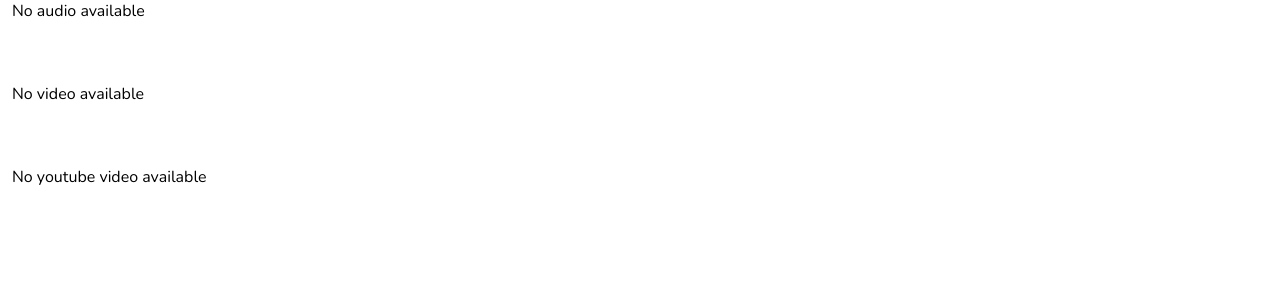
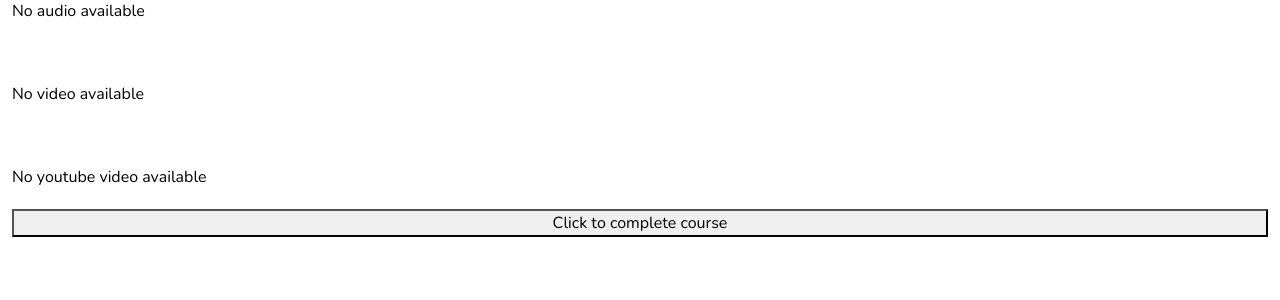
Before and after one commit to Kjeff24/Code-Train-Private, a Django app: page /course_page/programme/4/resource in a window 1280 px wide. Shown: the part 363-663 px from the top of the page. Run offline with Django 4.2, Linux system fonts and the light colour scheme; a user stored in the database is signed in; data comes from the database, SQL or seed files in the repository; some libraries are stand-ins or nearby versions.

Commit message:
created a new model UserCourse

```diff
--- a/course/admin.py
+++ b/course/admin.py
@@ -1,6 +1,7 @@
 from django.contrib import admin
-from .models import Course, Resource
+from .models import Course, Resource, UserCourse
 
 # Register your models here.
 admin.site.register(Course)
 admin.site.register(Resource)
+admin.site.register(UserCourse)
--- a/course/models.py
+++ b/course/models.py
@@ -1,5 +1,5 @@
 from django.db import models
-
+from myapp.models import User
 # Create your models here.
 class Course(models.Model):
     title = models.CharField(max_length=255, unique=True)
@@ -11,7 +11,6 @@ class Course(models.Model):
     requirements = models.TextField()  # Storing requirements as comma-separated values
     curriculum = models.TextField()
     compiler = models.TextField(null=True, blank=True)# Storing curriculum as comma-separated values
-    course_completed = models.BooleanField(default=False)
 
     def __str__(self):
         return self.title
@@ -38,3 +37,12 @@ class Resource(models.Model):
 
     def __str__(self):
         return f"{self.name}-{self.course}-{self.file_type}"
+
+
+class UserCourse(models.Model):
+    user = models.ForeignKey(User, on_delete=models.CASCADE)
+    course = models.ForeignKey(Course, on_delete=models.CASCADE)
+    course_completed = models.BooleanField(default=False)
+
+    def __str__(self):
+        return f"{self.user} - {self.course.title}"
--- a/course/templates/course_page/course_page.html
+++ b/course/templates/course_page/course_page.html
@@ -3,7 +3,7 @@
   <div class="d-flex flex-column flex-md-row mt-3 gap-2 justify-content-between align-items-center">
     {% if courses %}
     {% for course in courses %}
-    <a href="{% url 'programme-page' course.id %}" class="course-link">
+    <a href="{% url 'resource-page' course.id %}" class="course-link">
     <div class="pro">
         {% if course.course_image %}
         <img src="{{course.course_image.url}}" alt="product 1" />
--- a/course/templates/course_page/programme.html
+++ b/course/templates/course_page/programme.html
@@ -35,7 +35,7 @@
     {{course.compiler | safe }}
   </div>
 </div>
-{% if not course.course_completed %}
+{% if not course_completed %}
 <form method="post">
   {% csrf_token %}
   <button class="float-end" type="submit">Click to  complete course</button>
--- a/course/templates/course_page/resource.html
+++ b/course/templates/course_page/resource.html
@@ -1,20 +1,35 @@
 {% extends "course_programme.html" %} {% load static %} {% block content %}
 <div class="container-fluid py-3 mx-auto">
   <h3 class="fw-bold text-center">RESOURCES</h3>
-    <form class="d-flex flex-row" action="{% url 'resource-page' course.id %}" method="GET">
-        <input class="form-control me-2" type="search" placeholder="Search" name="q" aria-label="Search">
+  <form
+    class="d-flex flex-row"
+    action="{% url 'resource-page' course.id %}"
+    method="GET"
+  >
+    <input
+      class="form-control me-2"
+      type="search"
+      placeholder="Search"
+      name="q"
+      aria-label="Search"
+    />
     <button class="btn btn-primary" type="submit">Search</button>
   </form>
   {% include 'course_page/resource_pages/pdf.html' %}
-    <br>
+  <br />
   {% include 'course_page/resource_pages/image.html' %}
-    <br>
+  <br />
   {% include 'course_page/resource_pages/audio.html' %}
-    <br>
+  <br />
   {% include 'course_page/resource_pages/video.html' %}
-    <br>
+  <br />
   {% include 'course_page/resource_pages/youtube_link.html' %}
   <!-- <div class="float-end">Float end on all viewport sizes</div><br> -->
-
+  {% if not course_completed %}
+  <form method="post">
+    {% csrf_token %}
+    <button class="float-end" type="submit">Click to complete course</button>
+  </form>
+  {% endif %}
 </div>
 {% endblock %}
--- a/course/views.py
+++ b/course/views.py
@@ -1,5 +1,5 @@
 from django.shortcuts import render, redirect
-from .models import Course, Resource
+from .models import Course, Resource, UserCourse
 import json
 from django.db.models import Q
 from django.http import StreamingHttpResponse
@@ -50,10 +50,12 @@ def programme(request, pk):
     q = request.GET.get('q', '')
     page = "programme_page"
     course = Course.objects.get(pk=pk)
+    user_course, created = UserCourse.objects.get_or_create(user=request.user, course=course)
 
     if request.method == 'POST':
-        course.course_completed = True
-        course.save()
+        # Set the 'course_completed' field to True
+        user_course.course_completed = True
+        user_course.save()
         return redirect('main-view', pk2=course.id)
 
     curriculum_list = json.loads(course.curriculum.replace("'", "\""))
@@ -64,6 +66,7 @@ def programme(request, pk):
         'course':course,
         'curriculum_list': curriculum_list,
         'requirement_list': requirement_list,
+        'course_completed': user_course.course_completed,
         }
     return render(request, 'course_page/programme.html', context)
 
@@ -71,6 +74,14 @@ def programme(request, pk):
 def resourcePage(request, pk):
     q = request.GET.get('q', '')
     course = Course.objects.get(pk=pk)
+    user_course, created = UserCourse.objects.get_or_create(user=request.user, course=course)
+
+    if request.method == 'POST':
+        # Set the 'course_completed' field to True
+        user_course.course_completed = True
+        user_course.save()
+        return redirect('main-view', pk2=course.id)
+
     files_by_type = {
         'pdf': 'pdf_files',
         'image': 'image_files',
@@ -95,7 +106,9 @@ def resourcePage(request, pk):
 
     context = {
         'course':course,
-        **resources,}
+        **resources,
+        'course_completed': user_course.course_completed,
+        }
     return render(request, 'course_page/resource.html', context)
 
 # Preview pdf
--- a/quiz/templates/quiz/main.html
+++ b/quiz/templates/quiz/main.html
@@ -32,7 +32,7 @@ home
 
 <div class="h1">Quiz List</div>
 <hr>
-{% if course.course_completed %}
+{% if course_completed %}
 {% if quizzes %}
 {% for obj in quizzes %}
     <button
--- a/quiz/views.py
+++ b/quiz/views.py
@@ -2,14 +2,14 @@ from django.shortcuts import render, redirect
 from django.views.generic import ListView
 from django.http import JsonResponse
 from .models import Quiz, Question, Answer, Result
-from course.models import Course
+from course.models import Course, UserCourse
 from quiz.models import Result
 from django.db.models import F, Q, Count
 
 
 def quiz_list_view(request, pk2):
-    employee = request.user
     course = Course.objects.get(id=pk2)
+    user_course = UserCourse.objects.get(user=request.user, course=course)
 
     # Filter quizzes that the user has not attempted more than quiz_chances times
     quizzes = Quiz.objects.filter(
@@ -28,6 +28,7 @@ def quiz_list_view(request, pk2):
     context = {
         'quizzes': filtered_quizzes,
         'course': course,
+        'course_completed': user_course.course_completed,
     }
 
     return render(request, 'quiz/main.html', context)
```
Also changed, not shown: course/migrations/0014_remove_course_course_completed_usercourse.py (added), db.sqlite3. Lines whose indentation alone changed are shown as unchanged.
